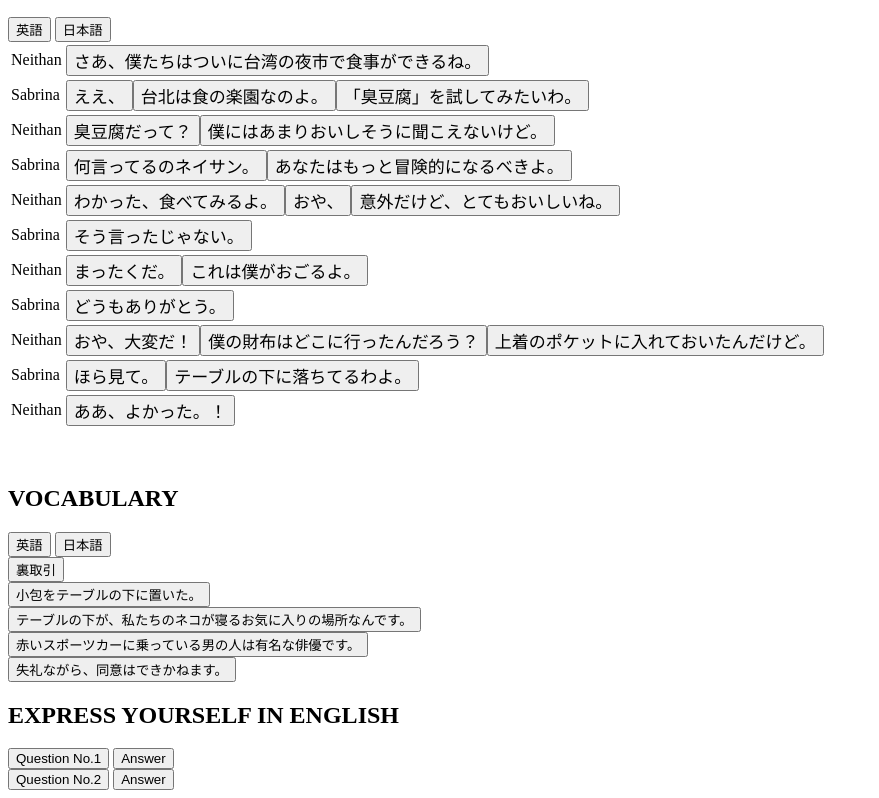
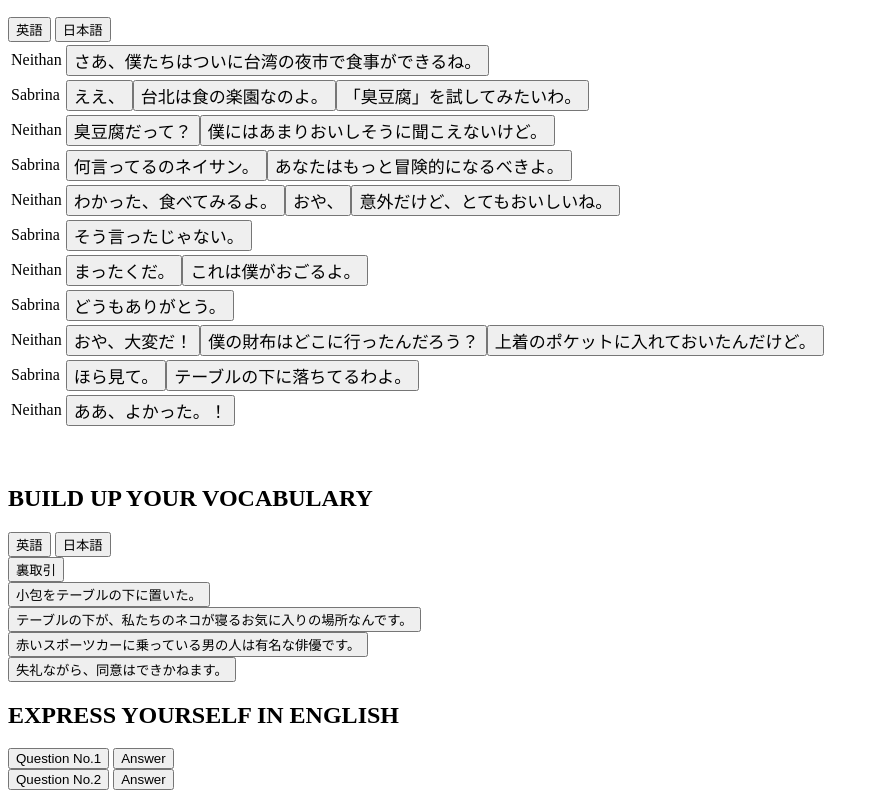
Before and after one commit to garameki/practice, a plain HTML site: page practice/player/2019_05_30.html in a window 1280 px wide. Shown: the part 431-1229 px from the top of the page, without its empty margins (0-879 px from the left). Drawn offline with Linux system fonts and the light colour scheme.

Commit message:
Modify some

```diff
--- a/practice/player/2019_05_30.html
+++ b/practice/player/2019_05_30.html
@@ -53,7 +53,7 @@ const expresses = [
 		<button onclick="setButtons(MODE_ENG);">英語</button> <button onclick="setButtons(MODE_JAP);">日本語</button><br>
 		<div id="conversation"></div>
 		<br><br>
-		<h2>VOCABULARY</h2>
+		<h2>BUILD UP YOUR VOCABULARY</h2>
 		<button onclick="setVocabularies(MODE_ENG);">英語</button> <button onclick="setVocabularies(MODE_JAP);">日本語</button><br>
 		<div id="vocabularies"></div>
 		<h2>EXPRESS YOURSELF IN ENGLISH</h2>
```
